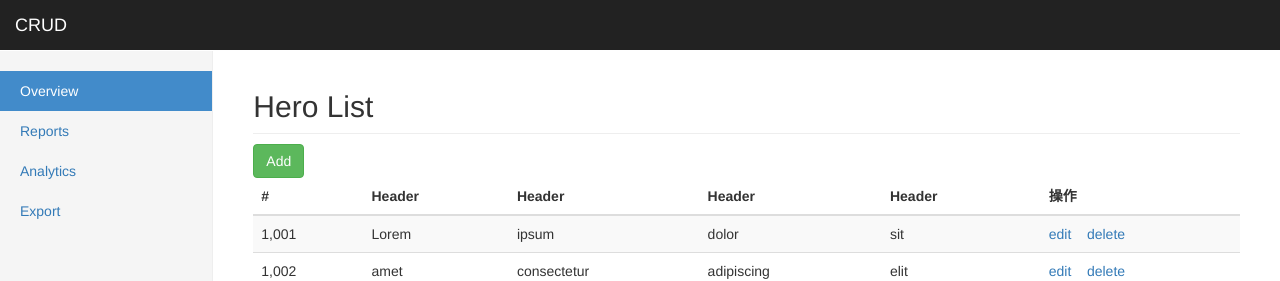
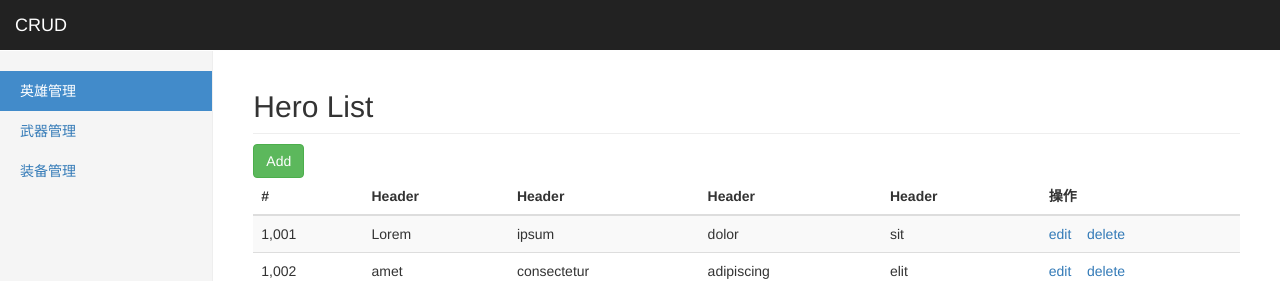
Before and after one commit to goddlts/store, a Vue app: page /#/ in a window 1280 px wide. Shown: the top 281 px of the page. Built offline with nearby package versions, Linux system fonts and the light colour scheme; the HTML template or start-up script is replaced by a standard one.

Commit message:
侧边栏组件

```diff
--- a/src/App.vue
+++ b/src/App.vue
@@ -3,14 +3,8 @@
     <my-header></my-header>
     <div class="container-fluid">
       <div class="row">
-        <div class="col-sm-3 col-md-2 sidebar">
-          <ul class="nav nav-sidebar">
-            <li class="active"><a href="#">Overview <span class="sr-only">(current)</span></a></li>
-            <li><a href="#">Reports</a></li>
-            <li><a href="#">Analytics</a></li>
-            <li><a href="#">Export</a></li>
-          </ul>
-        </div>
+        <!-- 侧边栏 -->
+        <my-sidebar></my-sidebar>
         <div class="col-sm-9 col-sm-offset-3 col-md-10 col-md-offset-2 main">
           <h2 class="sub-header">Hero List</h2>
           <a class="btn btn-success" href="add.html">Add</a>
@@ -231,12 +225,15 @@
 <script>
 // 导入头部组件
 import MyHeader from '@/components/myheader.vue';
+// 导入侧边栏组件
+import MySidebar from '@/components/mysidebar.vue';
 
 export default {
   name: 'App',
   // 注册局部组件
   components: {
-    MyHeader
+    MyHeader,
+    MySidebar
   }
 };
 </script>
--- /dev/null
+++ b/src/components/mysidebar.vue
@@ -0,0 +1,18 @@
+<template>
+  <div class="col-sm-3 col-md-2 sidebar">
+    <ul class="nav nav-sidebar">
+      <li class="active"><a href="#">英雄管理</a></li>
+      <li><a href="#">武器管理</a></li>
+      <li><a href="#">装备管理</a></li>
+    </ul>
+  </div>
+</template>
+
+<script>
+export default {
+};
+</script>
+
+<style>
+
+</style>
```
